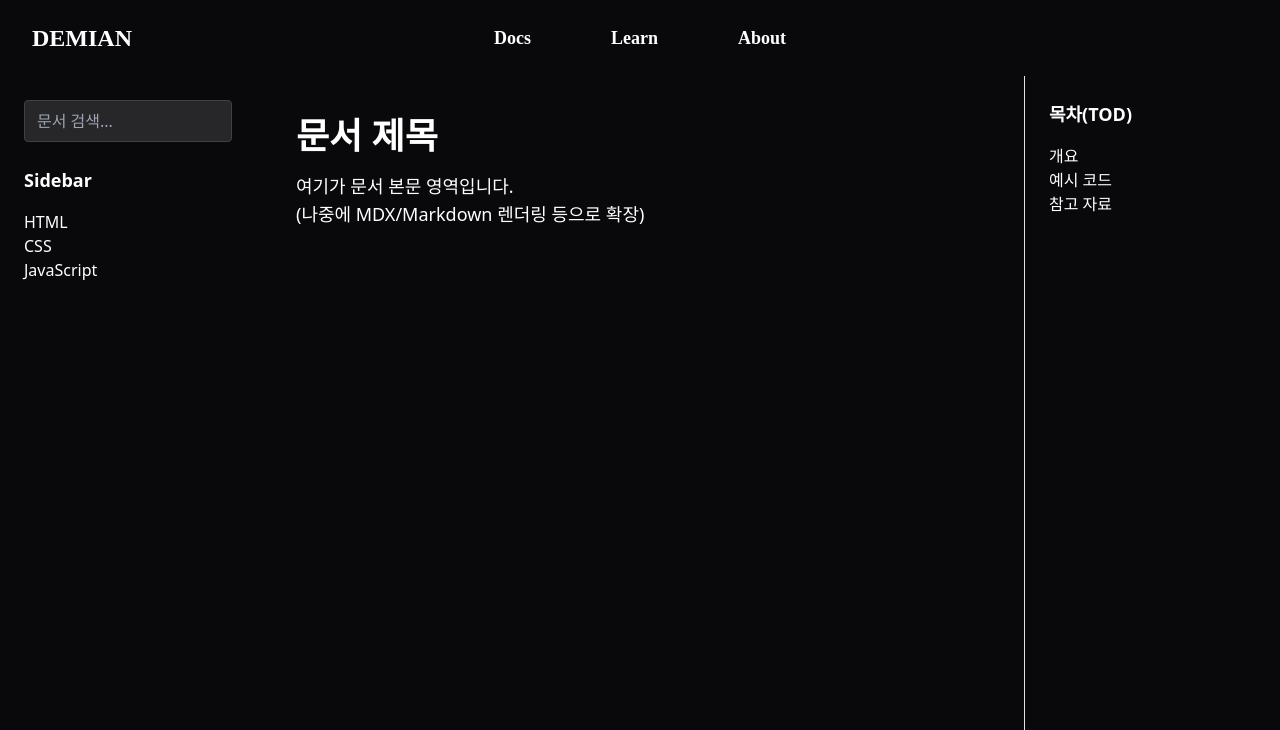
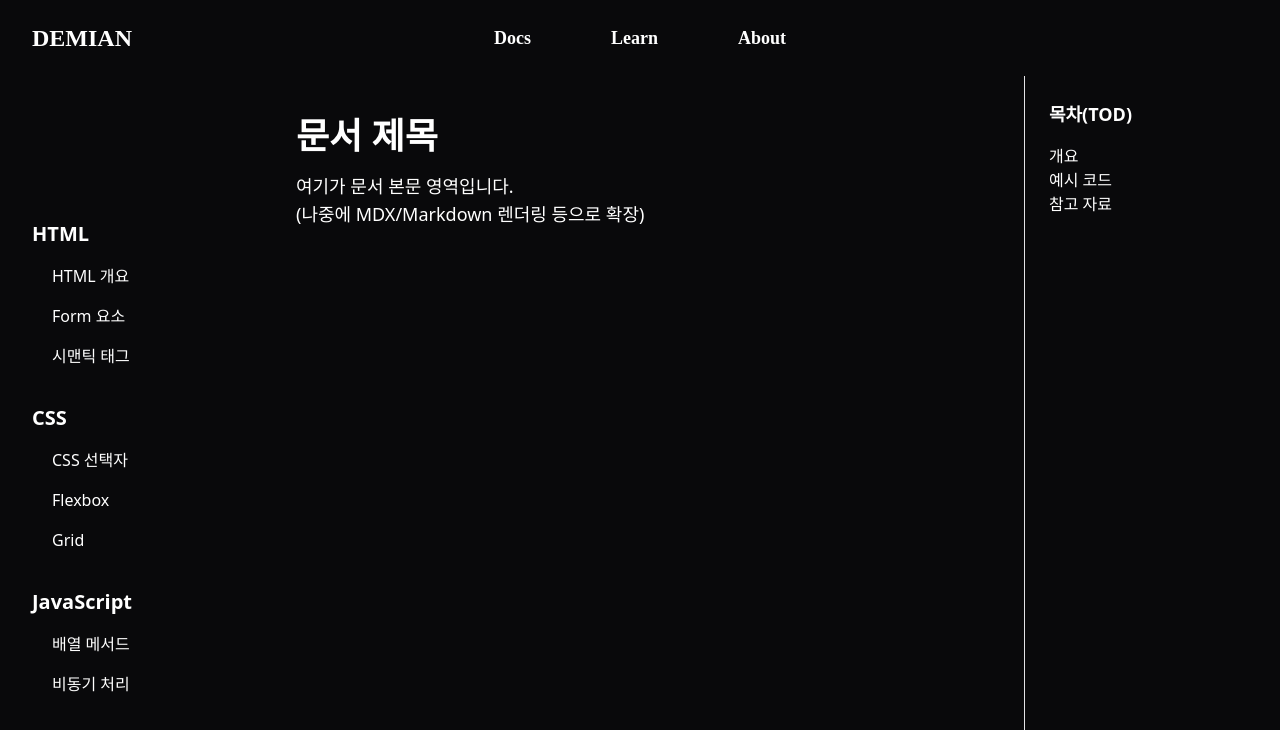
Before and after one commit to Aprasaks/my-knowledge, a Next.js app: page /docs in a window 1280 px wide. Shown: the top 730 px of the page. Built offline with nearby package versions, Linux system fonts and the light colour scheme; a web font is replaced by a local one.

Commit message:
feat: 사이드바 구조 정리 및 검색창 제거, 카테고리/소분류 레이아웃 확정

```diff
--- a/src/app/docs/page.tsx
+++ b/src/app/docs/page.tsx
@@ -1,23 +1,11 @@
 // src/app/docs/page.tsx
+import Sidebar from '../../components/Sidebar';
+
 export default function DocsPage() {
     return (
         <main className="min-h-screen flex ">
         {/* 사이드바 */}
-        <aside className="w-64 p-6">
-        {/* 사이드바 검색 */}
-        <input
-            className="w-full px-3 py-2 mb-6 rounded border border-zinc-700 bg-zinc-800 text-base outline-none focus:ring-2 focus:ring-blue-400"
-            placeholder="문서 검색..."
-        />
-        {/* 카테고리/목록 */}
-        <h2 className="font-bold text-lg mb-4">Sidebar</h2>
-        <ul>
-            <li>HTML</li>
-            <li>CSS</li>
-            <li>JavaScript</li>
-            {/* ... */}
-        </ul>
-        </aside>
+        <Sidebar/>
         {/* 메인 콘텐츠 */}
         <section className="flex-1 p-10">
           <h1 className="text-4xl font-bold mb-4">문서 제목</h1>
--- /dev/null
+++ b/src/components/Sidebar.tsx
@@ -0,0 +1,56 @@
+// src/components/Sidebar.tsx
+
+import Link from "next/link";
+
+// 카테고리 + 소분류 (최소 예시)
+const DOCS_MENU = [
+  {
+    category: "HTML",
+    items: [
+      { name: "HTML 개요", path: "/docs/html/intro" },
+      { name: "Form 요소", path: "/docs/html/form" },
+      { name: "시맨틱 태그", path: "/docs/html/semantic" },
+    ]
+  },
+  {
+    category: "CSS",
+    items: [
+      { name: "CSS 선택자", path: "/docs/css/selectors" },
+      { name: "Flexbox", path: "/docs/css/flexbox" },
+      { name: "Grid", path: "/docs/css/grid" },
+    ]
+  },
+  {
+    category: "JavaScript",
+    items: [
+      { name: "배열 메서드", path: "/docs/javascript/array" },
+      { name: "비동기 처리", path: "/docs/javascript/async" },
+    ]
+  },
+];
+
+export default function Sidebar() {
+  return (
+    <aside className="w-64 p-8 pt-36 min-h-screen ">
+      <nav>
+        {DOCS_MENU.map(({ category, items }) => (
+          <div key={category} className="mb-7">
+            <h3 className="text-xl font-extrabold mb-2">{category}</h3>
+            <ul className="ml-2">
+              {items.map(({ name, path }) => (
+                <li key={path}>
+                  <Link
+                    href={path}
+                    className="block py-2 pl-3 rounded hover:text-blue-400 transition"
+                  >
+                    {name}
+                  </Link>
+                </li>
+              ))}
+            </ul>
+          </div>
+        ))}
+      </nav>
+    </aside>
+  );
+}
```
